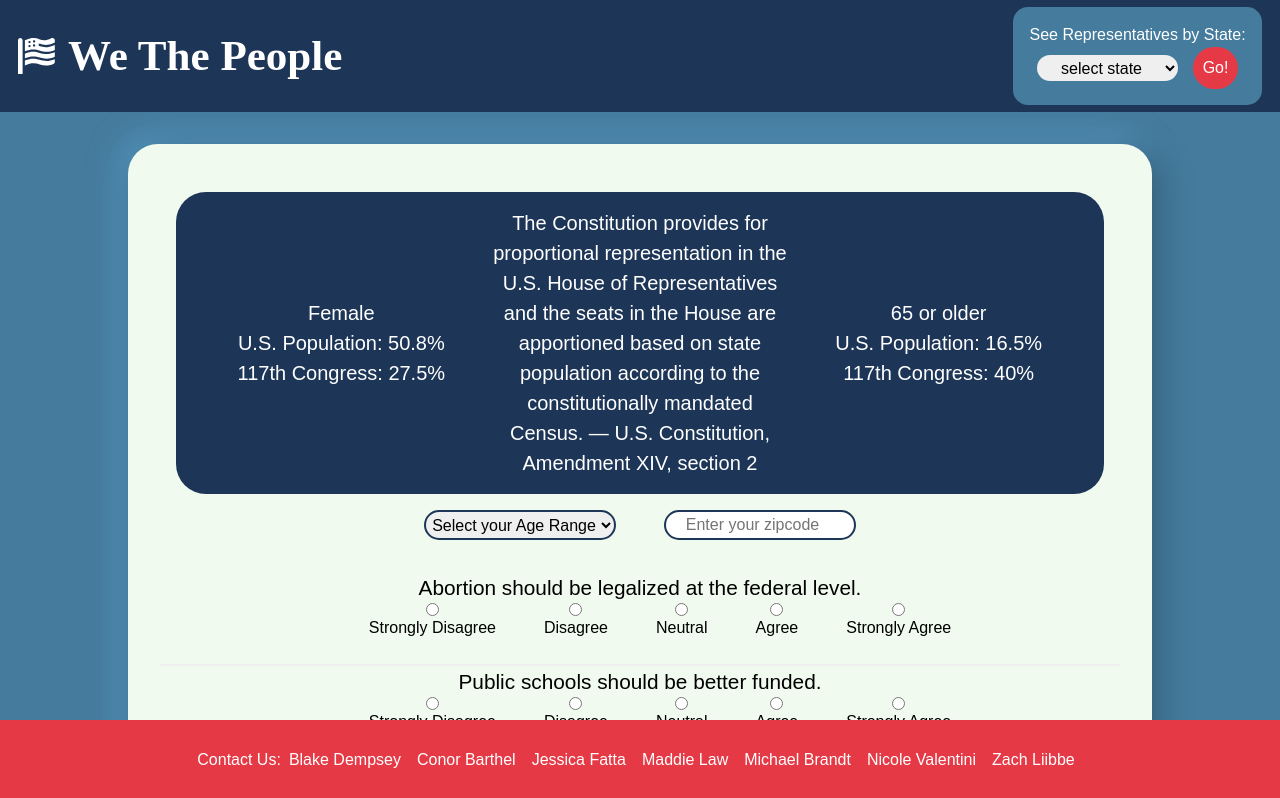
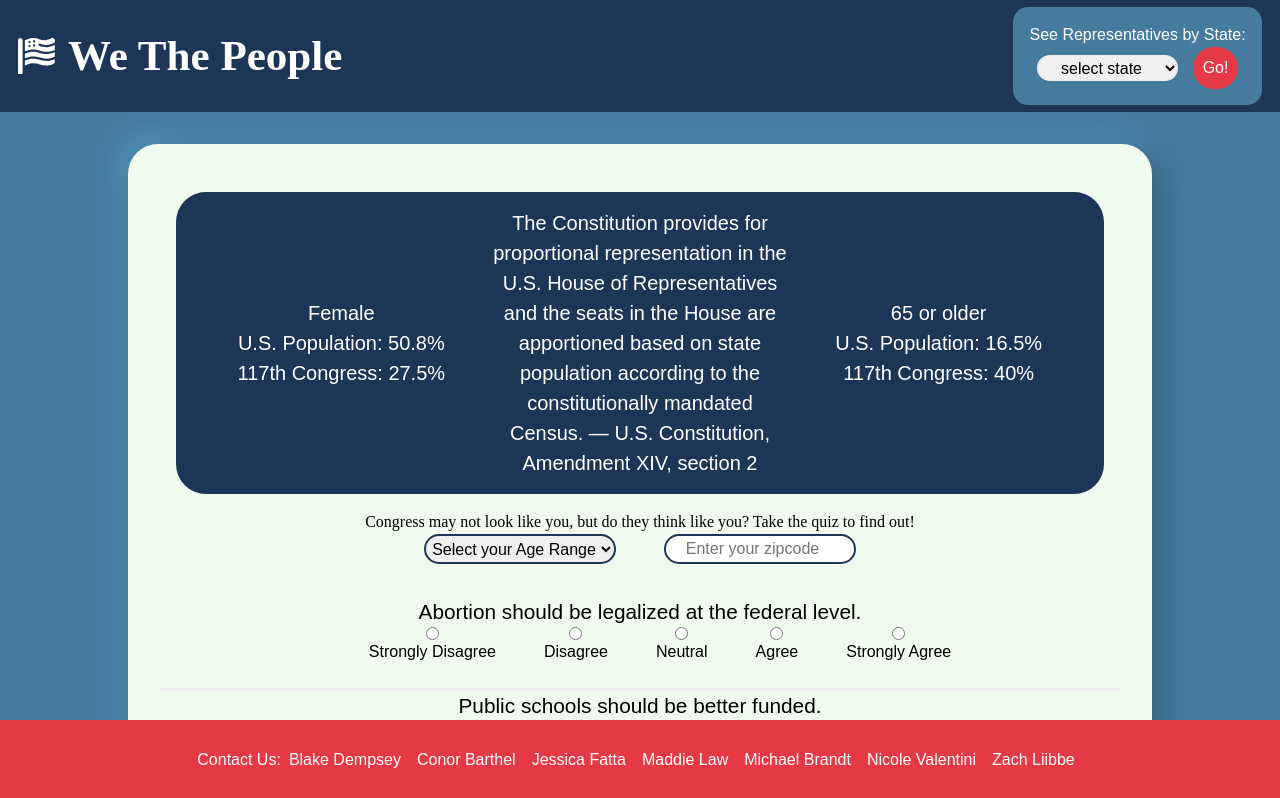
Before and after one commit to Mod-4-Capstone/we-the-people-fe, a React (Create React App) app: page / in a window 1280 px wide. Shown: the top 798 px of the page. Built offline with nearby package versions, Linux system fonts and the light colour scheme; a web font is replaced by a local one.

Commit message:
Add tagline

```diff
--- a/src/components/Quiz/Quiz.js
+++ b/src/components/Quiz/Quiz.js
@@ -60,6 +60,9 @@ const Quiz = (props) => {
           </div>
         </section>
       </div>
+      <section className="input-tagline">
+        Congress may not look like you, but do they think like you? Take the quiz to find out!
+      </section>
       <div className="input-container">
         <select
           required
@@ -91,7 +94,6 @@ const Quiz = (props) => {
           onChange={(e) => handleChange(e)}
         ></input>
       </div>
-
         <Statement
           statement="Abortion should be legalized at the federal level."
           name="planned_parenthood"
```
Lines whose indentation alone changed are shown as unchanged.
